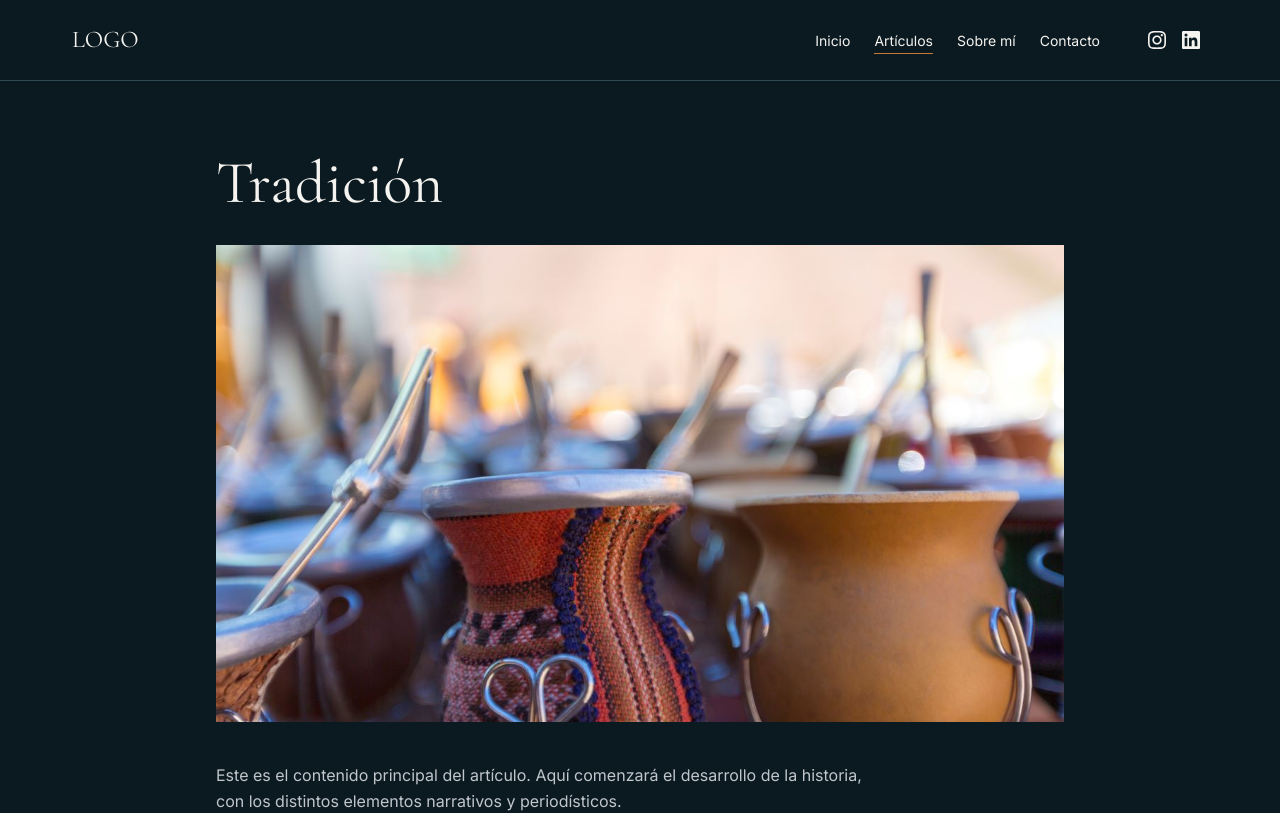
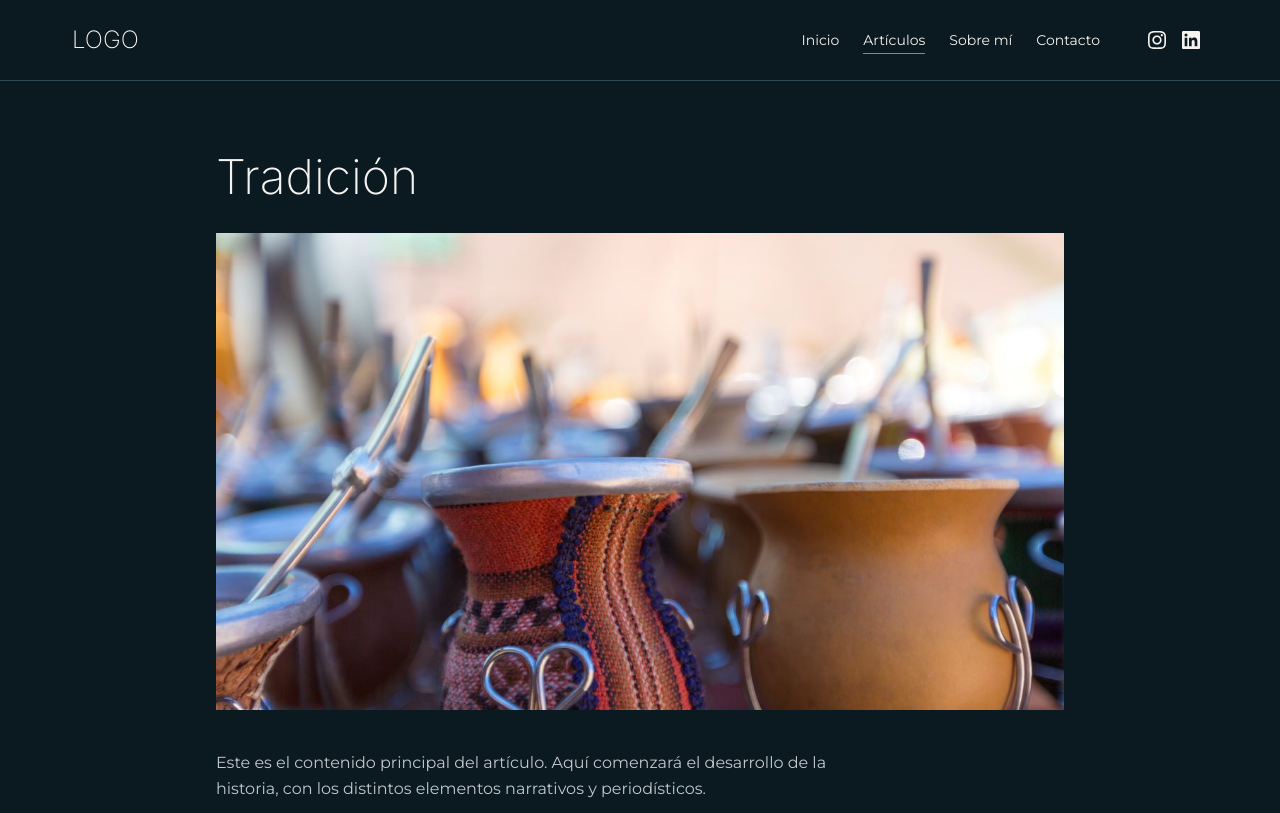
Before and after one commit to joy-amorin/portfolio-editorial, a Next.js app in the folder portfolio-editorial/: page /articulos/conversaciones-artistas in a window 1280 px wide. Shown: the top 813 px of the page. Built offline with nearby package versions, Linux system fonts and the light colour scheme.

Commit message:
style: adjust typography and heading sizes

```diff
--- a/portfolio-editorial/src/app/articulos/[slug]/page.tsx
+++ b/portfolio-editorial/src/app/articulos/[slug]/page.tsx
@@ -22,7 +22,7 @@ export default async function ArticlePage({
   return (
     <main className="mx-auto w-full max-w-4xl px-6 py-16">
 
-      <h1 className="mt-2 font-heading text-5xl leading-[1.00] text-foreground md:text-6xl">
+      <h1 className="mt-2 font-heading text-4xl leading-[1.00] text-foreground md:text-5xl">
         {article.title}
       </h1>
 
--- a/portfolio-editorial/src/app/contacto/page.tsx
+++ b/portfolio-editorial/src/app/contacto/page.tsx
@@ -10,7 +10,7 @@ export default function ContactoPage() {
 
       <div className="relative mx-auto flex min-h-screen w-full max-w-6xl items-center px-6 py-16">
         <div className="w-full max-w-xl">
-          <h1 className="font-heading text-5xl leading-[1.00] text-foreground md:text-6xl">
+          <h1 className="font-heading text-4xl leading-[1.00] text-foreground md:text-5xl">
             CONTACTO
           </h1>
 
--- a/portfolio-editorial/src/app/globals.css
+++ b/portfolio-editorial/src/app/globals.css
@@ -25,14 +25,14 @@
   --color-accent: var(--accent);
   --color-accent-hover: var(--accent-hover);
 
-  --font-heading: var(--font-cormorant);
-  --font-sans: var(--font-inter);
+  --font-heading: var(--font-inter);
+  --font-sans: var(--font-montserrat);
 }
 
 body {
   background: var(--background);
   color: var(--foreground);
-  font-family: var(--font-inter), sans-serif;
+  font-family: var(--font-montserrat), sans-serif;
 }
 
 html {
@@ -43,7 +43,7 @@ body {
   margin: 0;
   background: var(--background);
   color: var(--foreground);
-  font-family: var(--font-inter), sans-serif;
+  font-family: var(--font-montserrat), sans-serif;
 }
 
 a {
--- a/portfolio-editorial/src/app/layout.tsx
+++ b/portfolio-editorial/src/app/layout.tsx
@@ -1,16 +1,17 @@
 import type { Metadata } from "next";
-import { Cormorant_Garamond, Inter } from "next/font/google";
+import { Inter, Montserrat } from "next/font/google";
 import Header from "@/components/layout/Header";
 import Footer from "@/components/layout/Footer";
 import "./globals.css";
 
-const cormorant = Cormorant_Garamond({
-  variable: "--font-cormorant",
+const inter = Inter({
+  weight: "200",
+  variable: "--font-inter",
   subsets: ["latin"],
 });
 
-const inter = Inter({
-  variable: "--font-inter",
+const montserrat = Montserrat({
+  variable: "--font-montserrat",
   subsets: ["latin"],
 });
 
@@ -28,7 +29,7 @@ export default function RootLayout({
     <html
       lang="es"
       data-scroll-behavior="smooth"
-      className={`${cormorant.variable} ${inter.variable} h-full antialiased`}
+      className={`${inter.variable} ${montserrat.variable} h-full antialiased`}
     >
       <body className="min-h-full flex flex-col">
         <Header />
--- a/portfolio-editorial/src/app/sobre-mi/page.tsx
+++ b/portfolio-editorial/src/app/sobre-mi/page.tsx
@@ -17,7 +17,7 @@ export default function SobreMiPage() {
               Sobre mí
             </span>
 
-            <h1 className="mt-2 font-heading text-5xl leading-none text-foreground md:text-6xl">
+            <h1 className="mt-2 font-heading text-4xl leading-none text-foreground md:text-5xl">
               Carina da Costa
             </h1>
 
```
